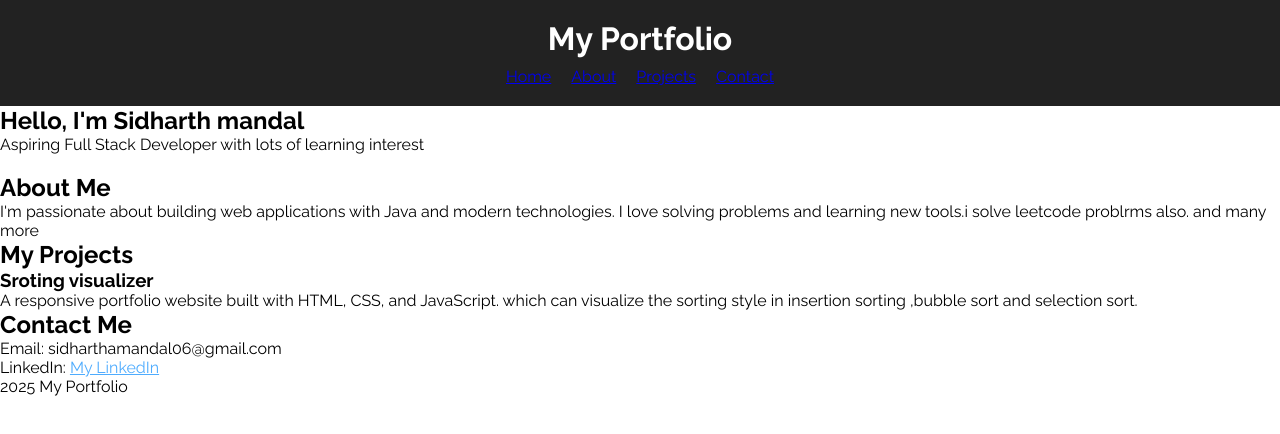
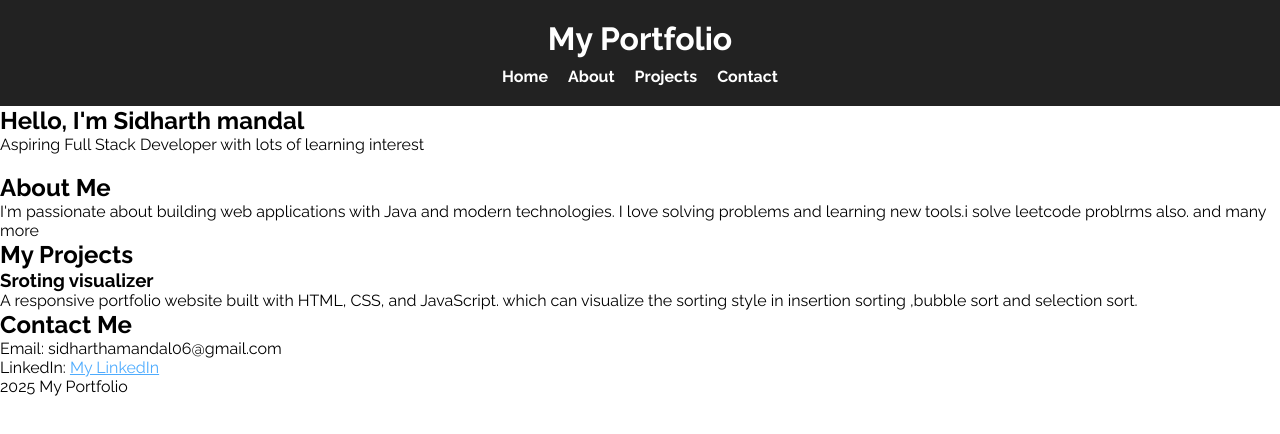
Before and after one commit to sidhartha-mandal/portfolio, a plain HTML site: page index.html in a window 1280 px wide. Drawn offline with Linux system fonts and the light colour scheme.

Commit message:
styling the hover part of the nav bar

```diff
--- a/style.css
+++ b/style.css
@@ -22,3 +22,14 @@ nav ul {
   gap: 20px;
   margin-top: 10px;
 }
+
+nav a {
+  color: #fff;
+  text-decoration: none;
+  font-weight: bold;
+  transition: color 0.3s ease;
+}
+
+nav a:hover {
+  color: #4facfe;
+}
```
